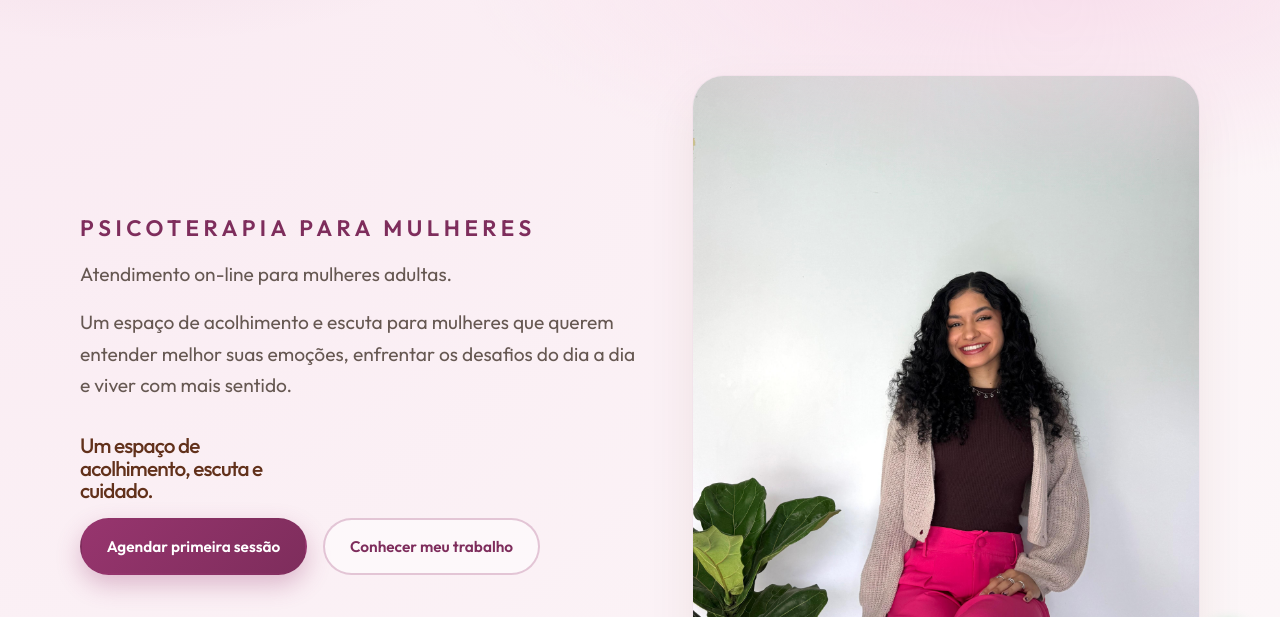
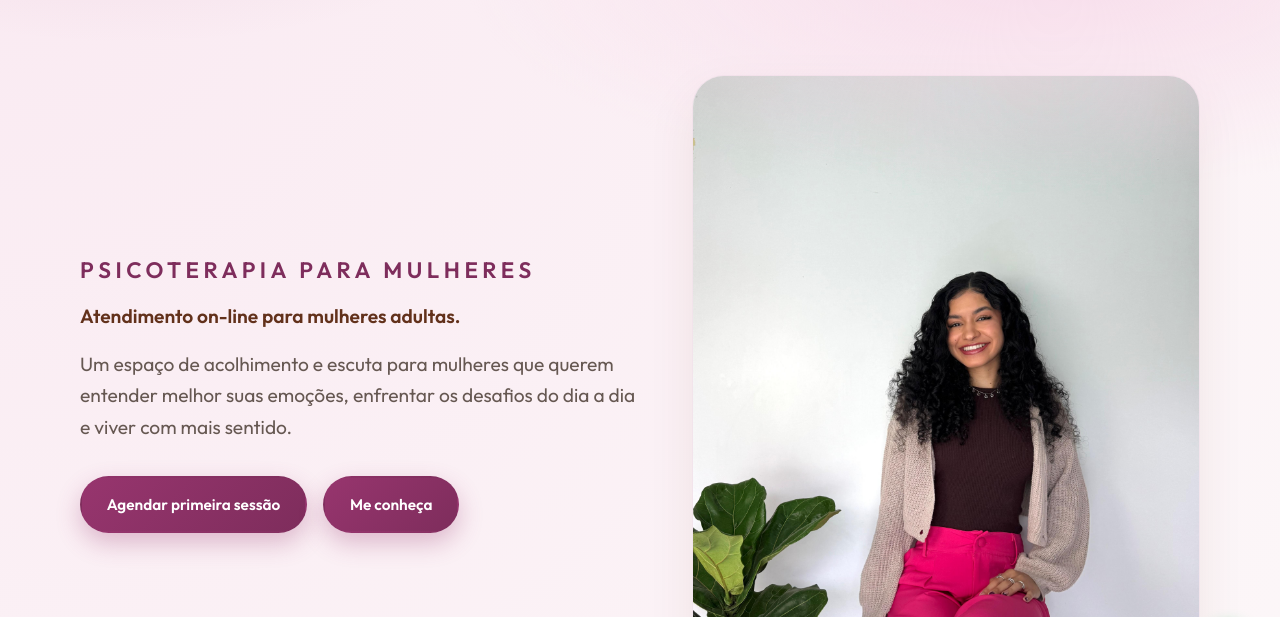
Before and after one commit to narleysousa/Psic-loga-Alana-Br-gida, a website built with Vite: page index.html in a window 1280 px wide. Shown: the part 113-730 px from the top of the page. Built offline with nearby package versions, Linux system fonts and the light colour scheme.

Commit message:
Refactor hero section in index.html by removing the title and updating button text for a more personal touch. Enhance button styles in styles.css with a gradient background and improved hover effects for better user experience.

```diff
--- a/css/styles.css
+++ b/css/styles.css
@@ -330,7 +330,8 @@ code {
   margin: 0 0 1rem;
   max-width: 54ch;
   font-size: 1.2rem;
-  color: var(--text-muted);
+  font-weight: 700;
+  color: var(--text-strong);
 }
 
 .hero__sub {
@@ -384,14 +385,15 @@ code {
 }
 
 .btn--ghost {
-  background: rgba(255, 255, 255, 0.5);
-  border-color: rgba(151, 53, 110, 0.26);
-  color: var(--accent-dark);
+  background: linear-gradient(135deg, var(--accent), var(--accent-dark));
+  border-color: transparent;
+  color: #fff;
+  box-shadow: 0 10px 24px rgba(151, 53, 110, 0.3);
 }
 
 .btn--ghost:hover {
-  background: var(--accent-soft);
-  border-color: rgba(151, 53, 110, 0.42);
+  color: #fff;
+  filter: brightness(1.04);
 }
 
 .btn--large {
--- a/index.html
+++ b/index.html
@@ -125,12 +125,9 @@
               melhor suas emoções, enfrentar os desafios do dia a dia e viver com
               mais sentido.
             </p>
-            <h1 id="hero-title" class="hero__title">
-              Um espaço de acolhimento, escuta e cuidado.
-            </h1>
             <div class="hero__actions">
               <a class="btn btn--primary" href="#contato">Agendar primeira sessão</a>
-              <a class="btn btn--ghost" href="#sobre">Conhecer meu trabalho</a>
+              <a class="btn btn--ghost" href="#sobre">Me conheça</a>
             </div>
           </div>
 
```
